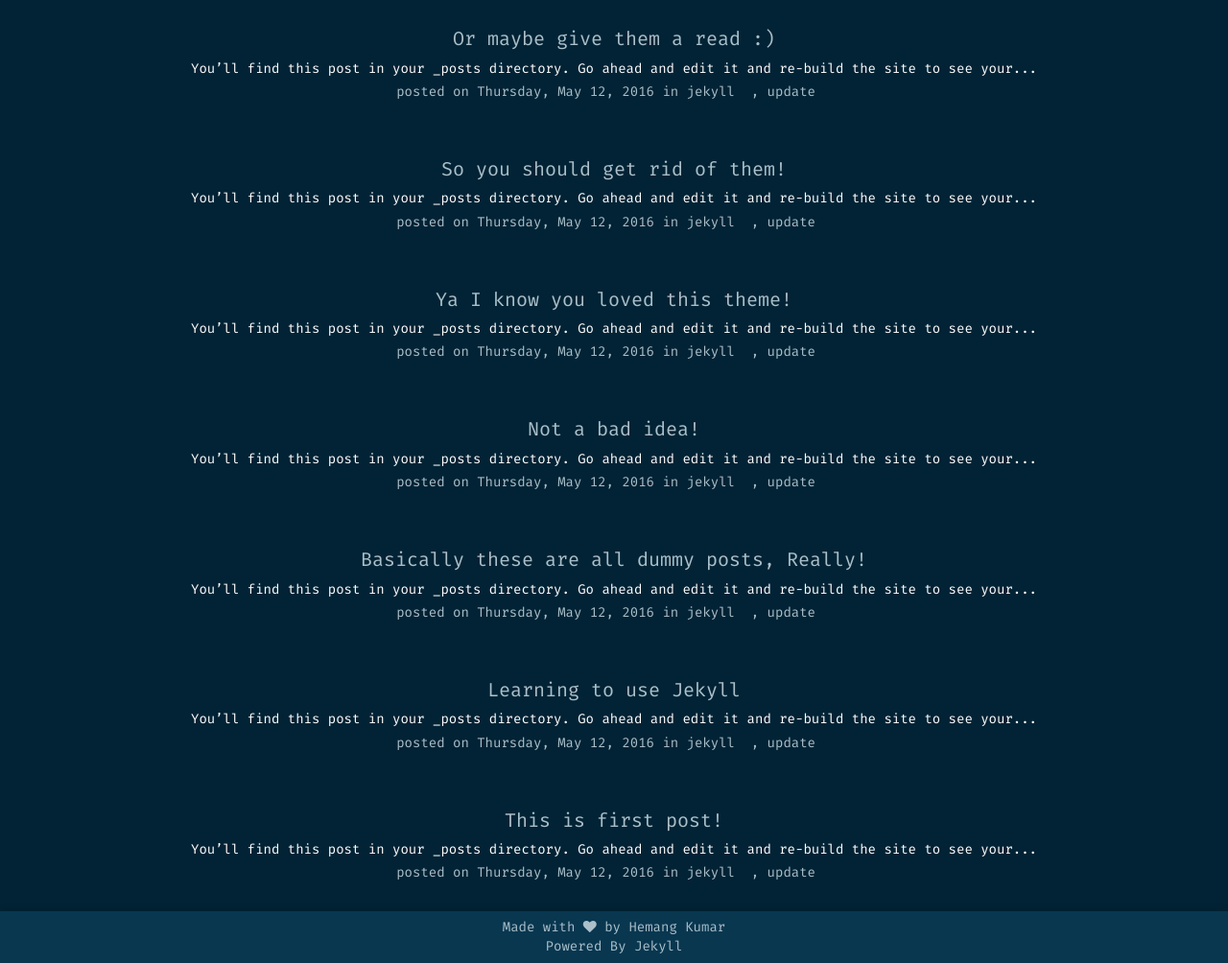
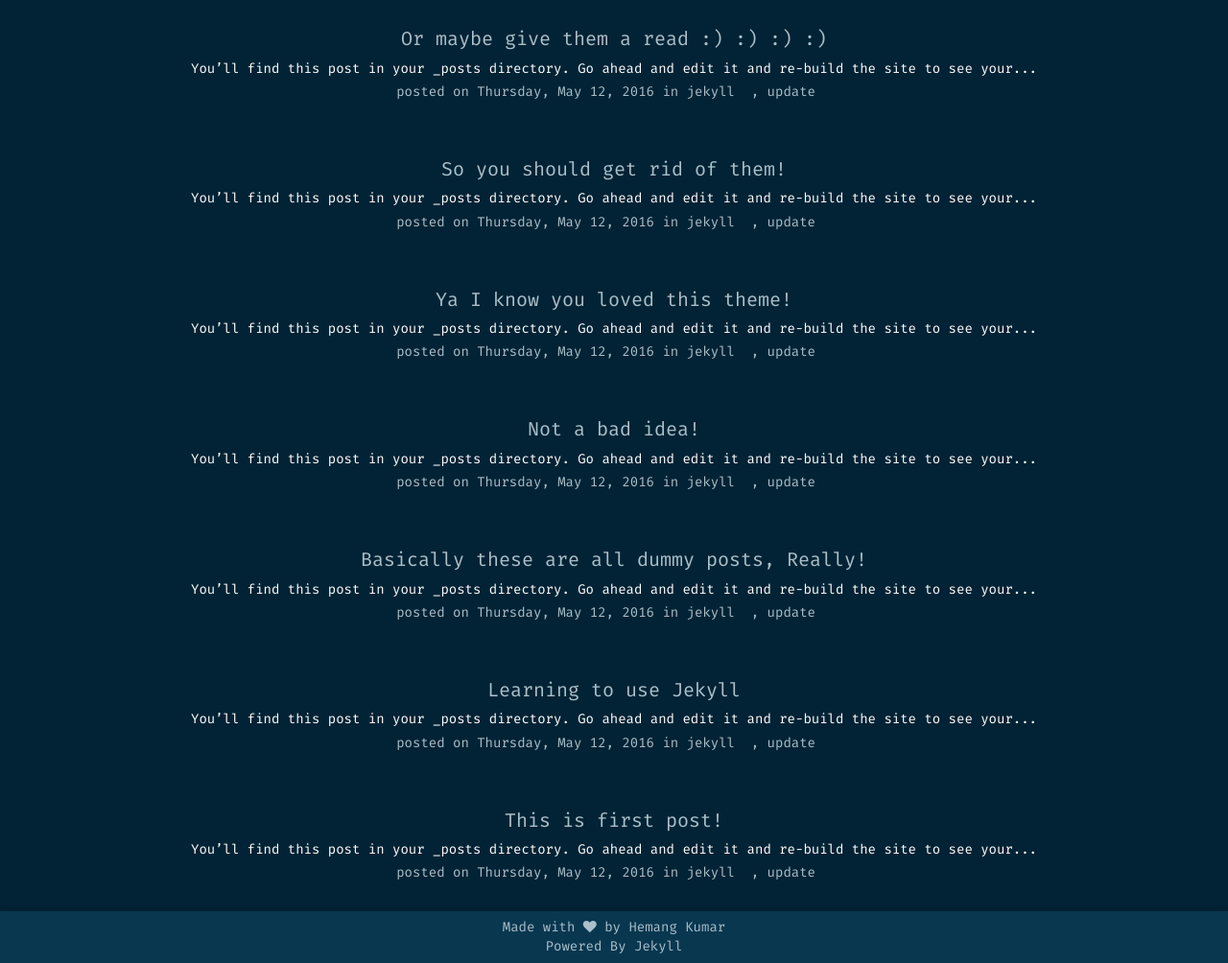
Before and after one commit to jimafisk/devjournal, a Jekyll site: the page built from index.html, in a window 1280 px wide and 1324 px high. Shown: the part 320-1324 px from the top of the window at 96% size. Built offline with Jekyll 4.4.1, drawn with Linux system fonts in a browser that asks for light colours; nearby versions of some CDN libraries; some web fonts are replaced.

```diff
--- a/_posts/2016-05-12-welcome-to-jekyll3.markdown
+++ b/_posts/2016-05-12-welcome-to-jekyll3.markdown
@@ -1,6 +1,6 @@
 ---
 layout: post
-title:  "Or maybe give them a read :)"
+title:  "Or maybe give them a read :) :) :) :)"
 date:   2016-05-12 22:01:43 +0530
 categories: jekyll update
 ---
```
